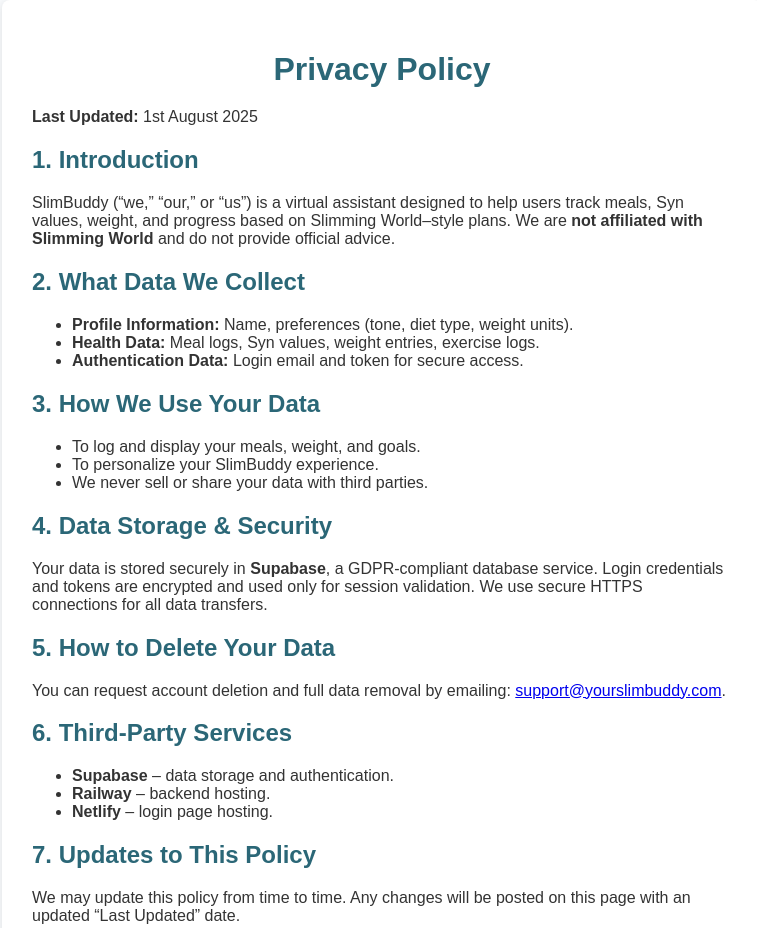
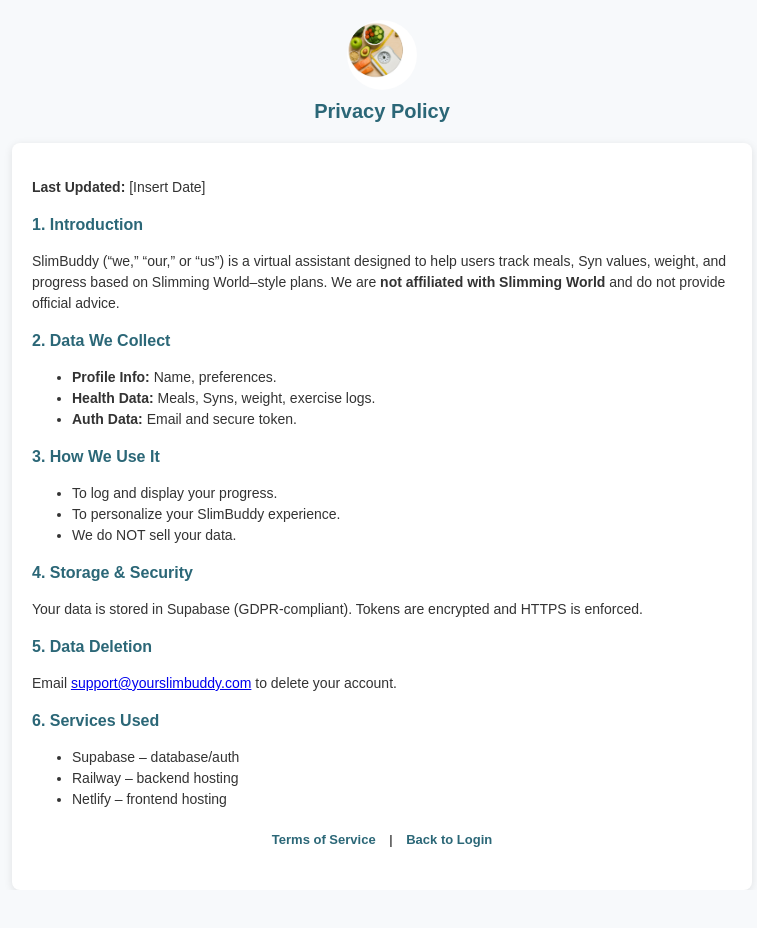
Before and after one commit to sparkinson34-coder/slimbuddy-login, a website: page public/privacy.html in a window 1280 px wide. Shown: the top 928 px of the page, without its empty margins (258-1015 px from the left). After the commit the page ends 890 px from the top, so only its background shows below. Drawn offline with Linux system fonts and the light colour scheme.

Commit message:
Updated Privacy & Terms pages with logo, card layout, and smaller text

```diff
--- a/public/privacy.html
+++ b/public/privacy.html
@@ -3,7 +3,7 @@
 <head>
   <meta charset="UTF-8" />
   <meta name="viewport" content="width=device-width, initial-scale=1.0" />
-  <title>SlimBuddy Privacy Policy</title>
+  <title>Privacy Policy | SlimBuddy</title>
   <style>
     body {
       font-family: Arial, sans-serif;
@@ -16,31 +16,46 @@
       justify-content: center;
       min-height: 100vh;
     }
+    header {
+      text-align: center;
+      margin: 20px 0;
+    }
+    .logo {
+      width: 70px;
+      height: 70px;
+      border-radius: 50%;
+      display: block;
+      margin: 0 auto 10px;
+      object-fit: cover;
+    }
+    h1 {
+      color: #2b6777;
+      font-size: 20px;
+      margin: 0;
+    }
     .card {
       background: #fff;
-      padding: 30px;
+      padding: 20px;
       border-radius: 8px;
       box-shadow: 0 2px 8px rgba(0, 0, 0, 0.1);
+      width: 90%;
       max-width: 700px;
-      width: 90%;
-      text-align: left;
+      font-size: 14px;
+      line-height: 1.5;
     }
-    h1, h2 {
+    h2 {
       color: #2b6777;
-    }
-    h1 {
-      text-align: center;
-      margin-bottom: 20px;
+      font-size: 16px;
+      margin-top: 15px;
     }
     p, ul {
-      margin-bottom: 15px;
+      margin-bottom: 12px;
       color: #333;
     }
     footer {
-      margin-top: 20px;
+      margin: 20px 0;
       text-align: center;
-      border-top: 1px solid #ccc;
-      padding-top: 15px;
+      font-size: 13px;
     }
     footer a {
       margin: 0 10px;
@@ -54,54 +69,43 @@
   </style>
 </head>
 <body>
+  <header>
+    <img src="logo.png" alt="SlimBuddy Logo" class="logo" />
+    <h1>Privacy Policy</h1>
+  </header>
+
   <div class="card">
-    <h1>Privacy Policy</h1>
-    <p><strong>Last Updated:</strong> 1st August 2025</p>
+    <p><strong>Last Updated:</strong> [Insert Date]</p>
 
     <h2>1. Introduction</h2>
-    <p>
-      SlimBuddy (“we,” “our,” or “us”) is a virtual assistant designed to help users track meals, Syn values, weight, and progress based on Slimming World–style plans.
-      We are <strong>not affiliated with Slimming World</strong> and do not provide official advice.
-    </p>
+    <p>SlimBuddy (“we,” “our,” or “us”) is a virtual assistant designed to help users track meals, Syn values, weight, and progress based on Slimming World–style plans. We are <strong>not affiliated with Slimming World</strong> and do not provide official advice.</p>
 
-    <h2>2. What Data We Collect</h2>
+    <h2>2. Data We Collect</h2>
     <ul>
-      <li><strong>Profile Information:</strong> Name, preferences (tone, diet type, weight units).</li>
-      <li><strong>Health Data:</strong> Meal logs, Syn values, weight entries, exercise logs.</li>
-      <li><strong>Authentication Data:</strong> Login email and token for secure access.</li>
+      <li><strong>Profile Info:</strong> Name, preferences.</li>
+      <li><strong>Health Data:</strong> Meals, Syns, weight, exercise logs.</li>
+      <li><strong>Auth Data:</strong> Email and secure token.</li>
     </ul>
 
-    <h2>3. How We Use Your Data</h2>
+    <h2>3. How We Use It</h2>
     <ul>
-      <li>To log and display your meals, weight, and goals.</li>
+      <li>To log and display your progress.</li>
       <li>To personalize your SlimBuddy experience.</li>
-      <li>We never sell or share your data with third parties.</li>
+      <li>We do NOT sell your data.</li>
     </ul>
 
-    <h2>4. Data Storage & Security</h2>
-    <p>
-      Your data is stored securely in <strong>Supabase</strong>, a GDPR-compliant database service.
-      Login credentials and tokens are encrypted and used only for session validation.
-      We use secure HTTPS connections for all data transfers.
-    </p>
+    <h2>4. Storage & Security</h2>
+    <p>Your data is stored in Supabase (GDPR-compliant). Tokens are encrypted and HTTPS is enforced.</p>
 
-    <h2>5. How to Delete Your Data</h2>
-    <p>
-      You can request account deletion and full data removal by emailing:
-      <a href="mailto:support@yourslimbuddy.com">support@yourslimbuddy.com</a>.
-    </p>
+    <h2>5. Data Deletion</h2>
+    <p>Email <a href="mailto:support@yourslimbuddy.com">support@yourslimbuddy.com</a> to delete your account.</p>
 
-    <h2>6. Third-Party Services</h2>
+    <h2>6. Services Used</h2>
     <ul>
-      <li><strong>Supabase</strong> – data storage and authentication.</li>
-      <li><strong>Railway</strong> – backend hosting.</li>
-      <li><strong>Netlify</strong> – login page hosting.</li>
+      <li>Supabase – database/auth</li>
+      <li>Railway – backend hosting</li>
+      <li>Netlify – frontend hosting</li>
     </ul>
-
-    <h2>7. Updates to This Policy</h2>
-    <p>
-      We may update this policy from time to time. Any changes will be posted on this page with an updated “Last Updated” date.
-    </p>
 
     <footer>
       <a href="terms.html">Terms of Service</a> |
```
Also changed, not shown: public/terms.html (+45 -44 lines).
